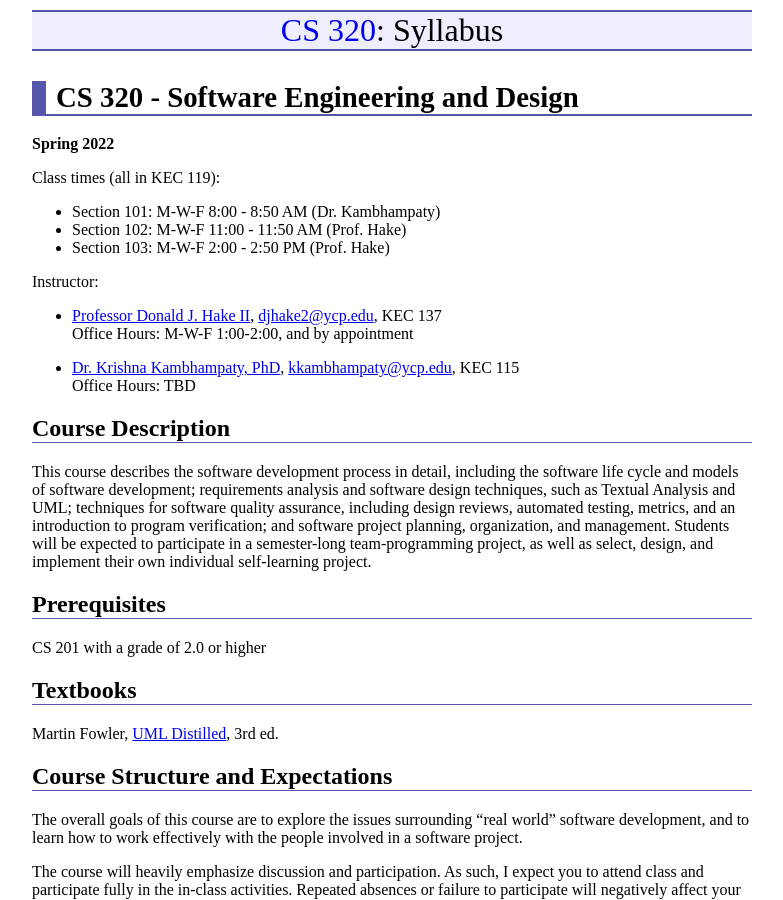
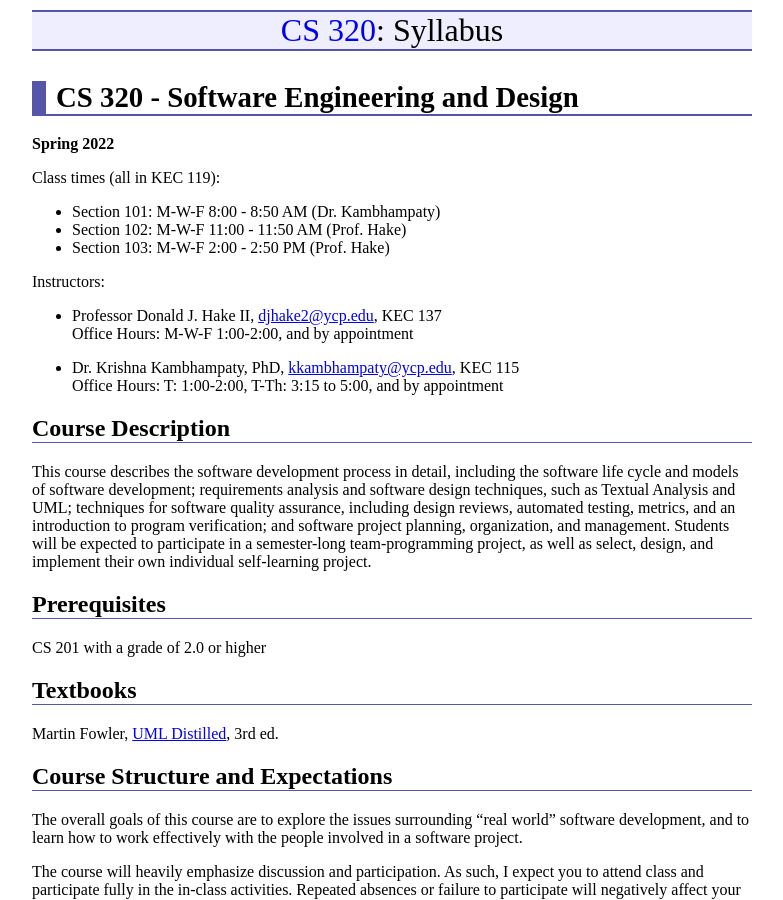
Before and after one commit to ycpcs/cs320-spring2022, a Jekyll site: the page built from syllabus.md, in a window 1280 px wide and 900 px high. Shown: the whole window, without its empty margins (248-1031 px from the left). Built offline with Jekyll 4.4.1, drawn with Linux system fonts in a browser that asks for light colours.

Commit message:
added office hours for Krishna

```diff
--- a/syllabus.md
+++ b/syllabus.md
@@ -14,12 +14,11 @@ Class times (all in KEC 119):
 - Section 102: M-W-F	11:00 - 11:50 AM (Prof. Hake)
 - Section 103: M-W-F	 2:00 -  2:50 PM (Prof. Hake)
 
-Instructor:
+Instructors:
 
--   [Professor Donald J. Hake II](https://www.ycp.edu/academics/kinsley-school-of-engineering-sciences-and-technology/faculty/hake-ii-donald-j.html), <djhake2@ycp.edu>, KEC 137<br /> Office Hours: M-W-F 1:00-2:00, and by appointment
+-   Professor Donald J. Hake II, <djhake2@ycp.edu>, KEC 137<br> Office Hours: M-W-F 1:00-2:00, and by appointment
 
-
--   [Dr. Krishna Kambhampaty, PhD](https://www.ycp.edu/academics/kinsley-school-of-engineering-sciences-and-technology/faculty/TBD.html), <kkambhampaty@ycp.edu>, KEC 115<br /> Office Hours: TBD
+-   Dr. Krishna Kambhampaty, PhD, <kkambhampaty@ycp.edu>, KEC 115<br> Office Hours: T: 1:00-2:00, T-Th: 3:15 to 5:00, and by appointment
 
 Course Description
 ------------------
```
